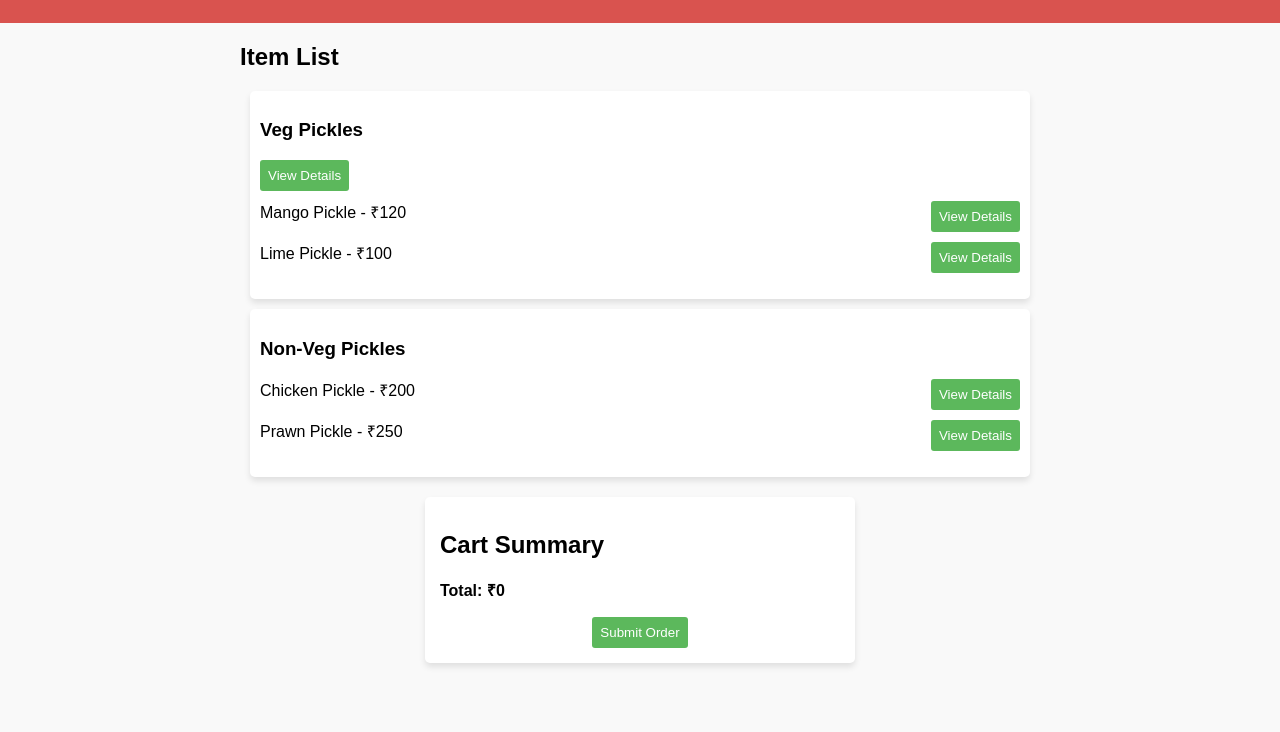
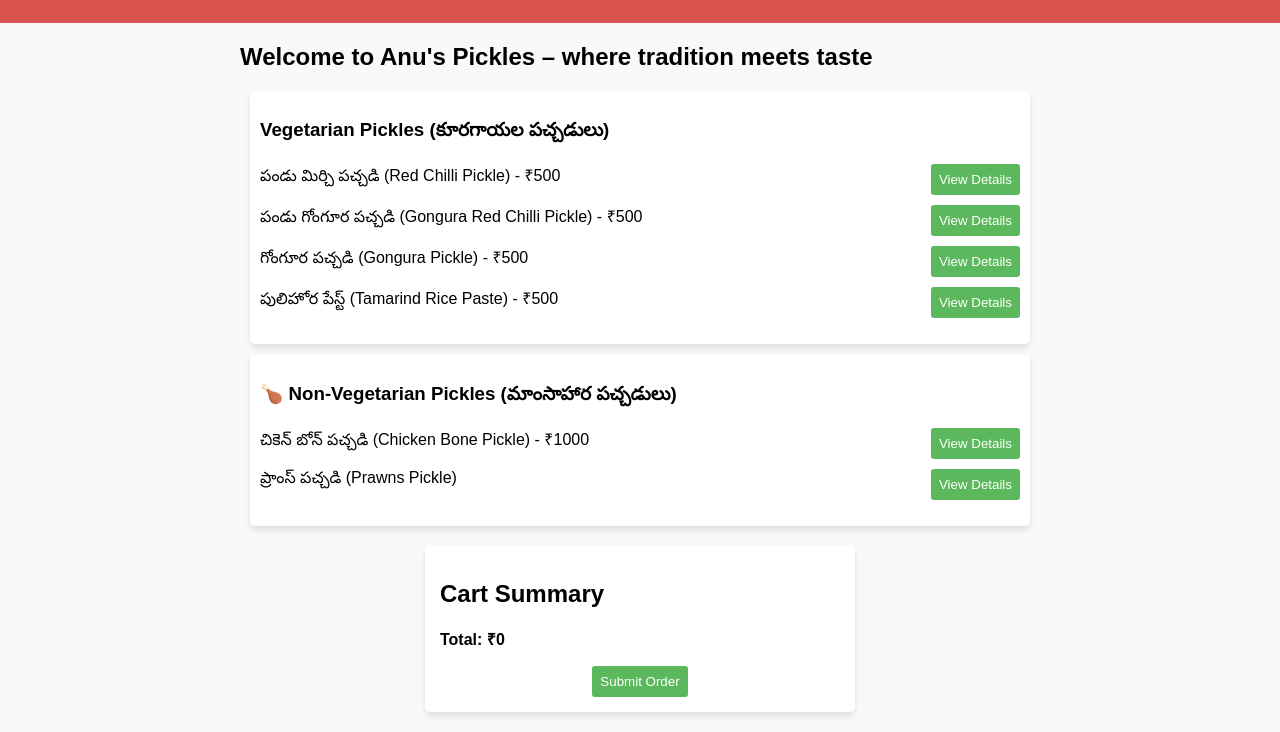
Before and after one commit to Sivavasipally/akkama, a plain HTML site: page index.html in a window 1280 px wide. Shown: the part 89-821 px from the top of the page. Before the commit the page ends 800 px from the top, so only its background shows below. Drawn offline with Linux system fonts and the light colour scheme.

Commit message:
anus commit 2

```diff
--- a/index.html
+++ b/index.html
@@ -8,43 +8,47 @@
 </head>
 <body>
     <header>
-        <h1>>Anu's Pickles</h1>
+        <h1>Anu's Pickles</h1>
     </header>
 
     <!-- List View Section -->
     <section class="list-view">
-        <h2>Item List</h2>
+        <h2>Welcome to Anu's Pickles – where tradition meets taste</h2>
 
         <!-- Veg Pickles -->
         <div class="section">
-            <h3>Veg Pickles</h3>
+            <h3>Vegetarian Pickles (కూరగాయల పచ్చడులు)</h3>
             <ul>
                 <li>
-                    <spanపండు మిర్చి పచ్చడి (Red Chilli Pickle) - ₹500</span>
+                    <span>పండు మిర్చి పచ్చడి (Red Chilli Pickle) - ₹500</span>
                     <button onclick="openDetails('పండు మిర్చి పచ్చడి (Red Chilli Pickle)', 'A fiery pickle made with ripe red chillies, perfectly spiced to tantalize your taste buds.', 500, 'https://via.placeholder.com/150')">View Details</button>
                 </li>
                 <li>
-                    <span>Mango Pickle - ₹120</span>
-                    <button onclick="openDetails('Mango Pickle', 'A delicious mango pickle.', 120, 'https://via.placeholder.com/150')">View Details</button>
+                    <span>పండు గోంగూర పచ్చడి (Gongura Red Chilli Pickle) - ₹500</span>
+                    <button onclick="openDetails('పండు గోంగూర పచ్చడి (Gongura Red Chilli Pickle)', 'పుల్లని గోంగూర ఆకులతో ఎర్ర మిరపకాయలను కలిపి చేసిన పుల్లటి పచ్చడి.', 500, 'https://via.placeholder.com/150')">View Details</button>
                 </li>
                 <li>
-                    <span>Lime Pickle - ₹100</span>
-                    <button onclick="openDetails('Lime Pickle', 'A tangy lime pickle.', 100, 'https://via.placeholder.com/150')">View Details</button>
+                    <span>గోంగూర పచ్చడి (Gongura Pickle) - ₹500</span>
+                    <button onclick="openDetails('గోంగూర పచ్చడి (Gongura Pickle)', 'తాజా గోంగూర ఆకులతో ప్రత్యేకమైన పుల్ల మసాలా పచ్చడి.', 100, 'https://via.placeholder.com/150')">View Details</button>
+                </li>
+                <li>
+                    <span>పులిహోర పేస్ట్ (Tamarind Rice Paste) - ₹500</span>
+                    <button onclick="openDetails('పులిహోర పేస్ట్ (Tamarind Rice Paste)', 'పులిహోర అన్నం తయారు చేయడానికి సులభంగా ఉపయోగించే పేస్ట్.', 500, 'https://via.placeholder.com/150')">View Details</button>
                 </li>
             </ul>
         </div>
 
         <!-- Non-Veg Pickles -->
         <div class="section">
-            <h3>Non-Veg Pickles</h3>
+            <h3>🍗 Non-Vegetarian Pickles (మాంసాహార పచ్చడులు) </h3>
             <ul>
                 <li>
-                    <span>Chicken Pickle - ₹200</span>
-                    <button onclick="openDetails('Chicken Pickle', 'Spicy and flavorful chicken pickle.', 200, 'https://via.placeholder.com/150')">View Details</button>
+                    <span>చికెన్ బోన్ పచ్చడి (Chicken Bone Pickle) - ₹1000</span>
+                    <button onclick="openDetails('చికెన్ బోన్ పచ్చడి (Chicken Bone Pickle) - ₹1000', 'సున్నితమైన చికెన్ ఎముకలతో ప్రత్యేకమైన మసాలా పచ్చడి.', 1000, 'https://via.placeholder.com/150')">View Details</button>
                 </li>
                 <li>
-                    <span>Prawn Pickle - ₹250</span>
-                    <button onclick="openDetails('Prawn Pickle', 'Delicious prawn pickle.', 250, 'https://via.placeholder.com/150')">View Details</button>
+                    <span>ప్రాంస్ పచ్చడి (Prawns Pickle)</span>
+                    <button onclick="openDetails('ప్రాంస్ పచ్చడి (Prawns Pickle)', 'రుచికరమైన రొయ్యలతో ప్రత్యేకమైన సముద్ర పచ్చడి.', 1400, 'https://via.placeholder.com/150')">View Details</button>
                 </li>
             </ul>
         </div>
```
